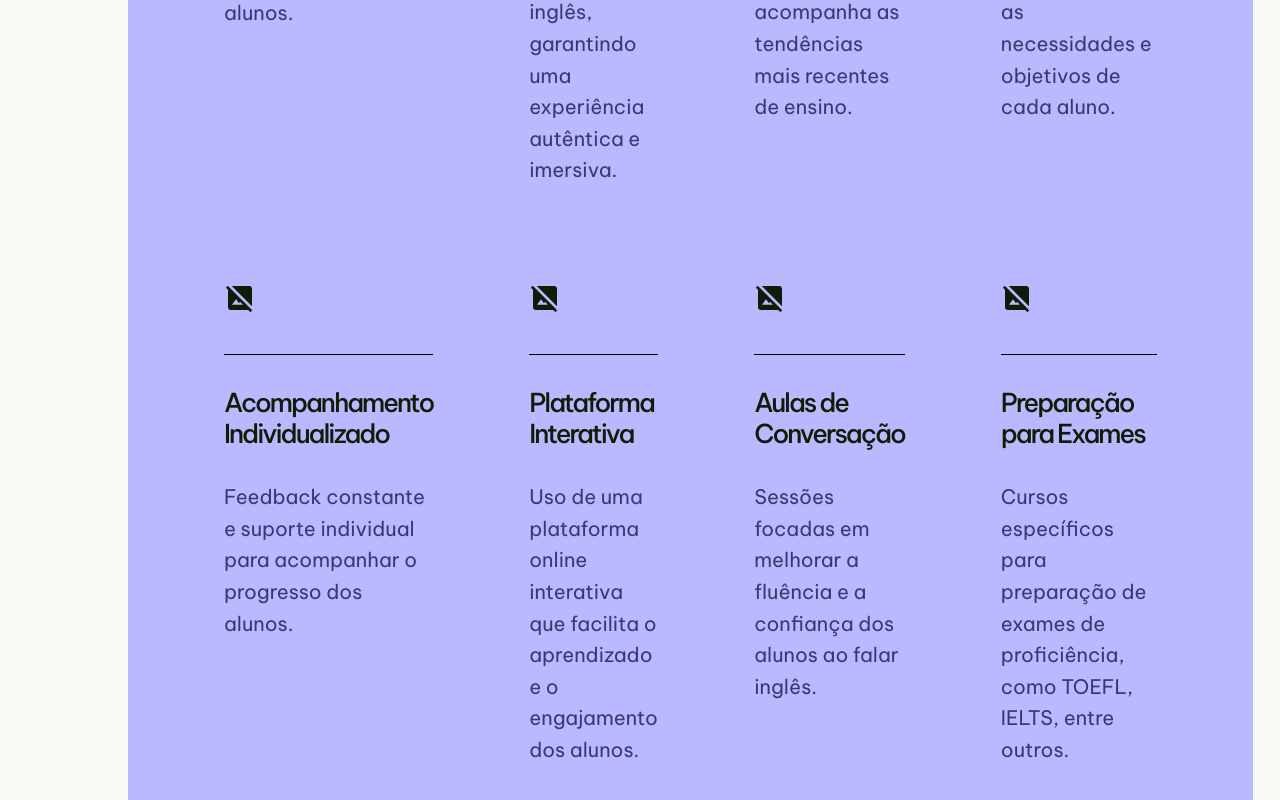
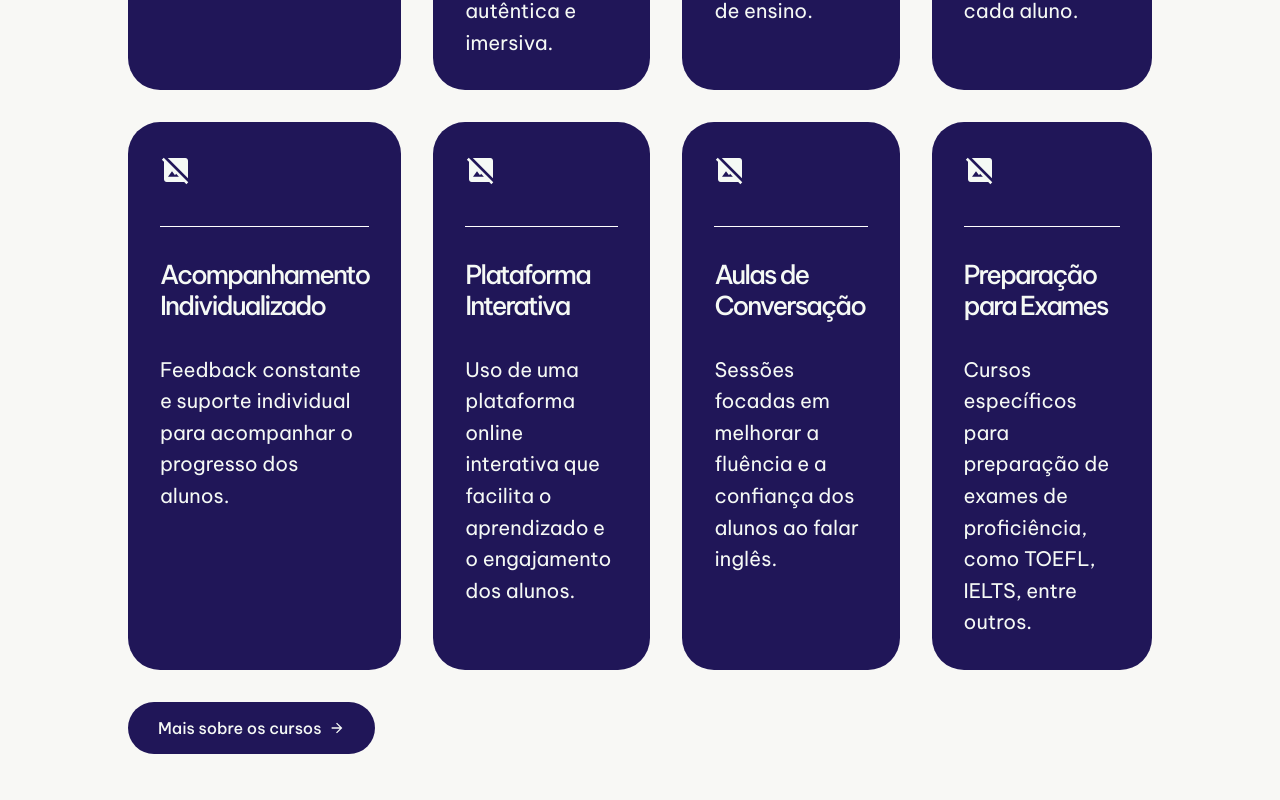
Before and after one commit to SnayderRodrigues/react-study, a React (Vite) app: page / in a window 1280 px wide. Shown: the part 4460-5260 px from the top of the page. Built offline with nearby package versions, Linux system fonts and the light colour scheme.

Commit message:
update: expertise section styles

```diff
--- a/src/pages/home/Expertise.jsx
+++ b/src/pages/home/Expertise.jsx
@@ -93,7 +93,7 @@ const Expertise = () => {
             </p>
           </div>
           <Link to="expertise" className="button link">
-            Saiba mais
+            Mais sobre os cursos
             <IoMdArrowForward />
           </Link>
         </div>
--- a/src/styles/pages/home/_expertise.scss
+++ b/src/styles/pages/home/_expertise.scss
@@ -24,26 +24,26 @@
     justify-content: space-between;
     grid-template-columns: repeat(4, minmax(auto, 1fr));
     gap: 2rem;
-    background-color: var(--light-blue);
-    padding: 6rem 4rem 4rem;
-    border-radius: 2rem;
     margin-bottom: 4rem;
   }
   &__card {
     display: flex;
     flex-direction: column;
+    color: var(--text-color-2);
+    background-color: var(--dark-blue);
     padding: 2rem;
     border-radius: 2rem;
     transition: background-color 300ms linear;
+    cursor: default;
 
     &:hover {
-      background-color: var(--bg-color);
+      background-color: var(--accent-color);
     }
 
     span {
       font-size: 2rem;
       padding-bottom: 2rem;
-      border-bottom: 1.5px solid var(--black);
+      border-bottom: 1px solid var(--white);
       margin-bottom: 2rem;
     }
     h3 {
@@ -52,7 +52,6 @@
       margin-bottom: 2rem;
     }
     p {
-      color: var(--text-color-3);
       font-size: u.rem(20);
     }
   }
```
